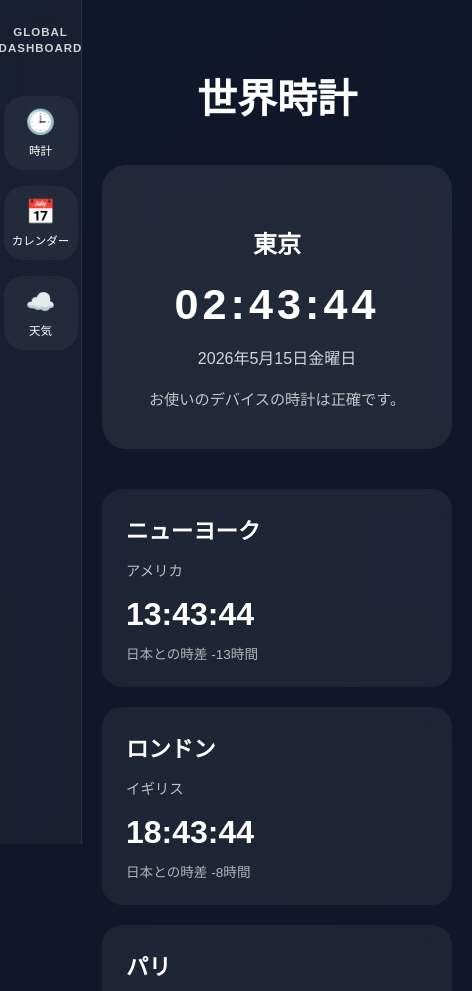
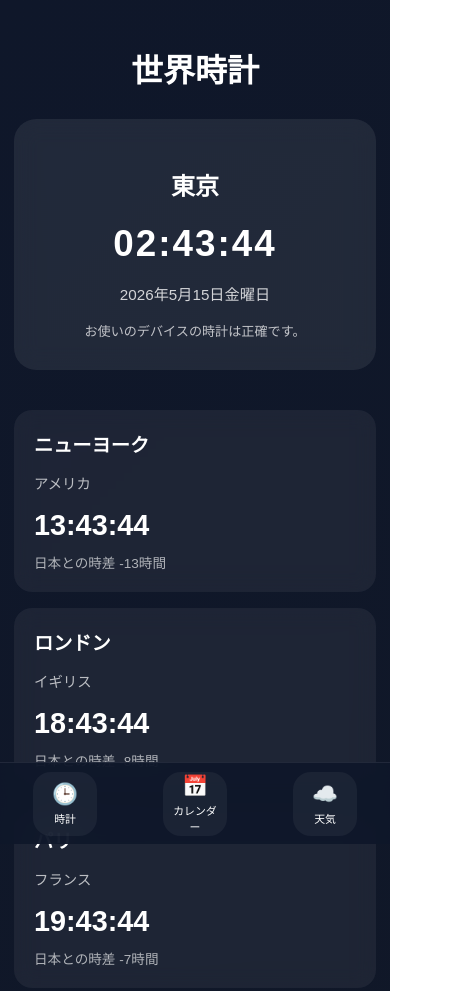
Before and after one commit to stakazo/world-dashboard, a plain HTML site: page index.html in a window 390 px wide. Shown: the top 991 px of the page, 472 px wide, since content can reach past the window. Drawn offline with Linux system fonts and the light colour scheme; no server answers.

Commit message:
Add files via upload

```diff
--- a/script.js
+++ b/script.js
@@ -1,3 +1,21 @@
+// =====================================
+// DEVICE CHECK
+// =====================================
+
+const isMobile =
+  window.innerWidth <= 700;
+
+if(isMobile){
+
+  console.log("スマホ表示");
+
+}
+else{
+
+  console.log("PC表示");
+
+}
+
 function hideAllPages(){
 
   document
--- a/style.css
+++ b/style.css
@@ -367,3 +367,240 @@ h1{
   }
 
 }
+
+/* ===================================== */
+/* MOBILE RESPONSIVE */
+/* ===================================== */
+
+@media(max-width:700px){
+
+  body{
+
+    flex-direction:column;
+
+  }
+
+  /* =========================
+     SIDEBAR → BOTTOM NAV
+  ========================= */
+
+  .sidebar{
+
+    width:100%;
+
+    height:82px;
+
+    min-height:auto;
+
+    position:fixed;
+
+    left:0;
+    right:0;
+    bottom:0;
+    top:auto;
+
+    flex-direction:row;
+
+    justify-content:space-around;
+
+    align-items:center;
+
+    padding:0;
+
+    border-right:none;
+
+    border-top:
+      1px solid rgba(255,255,255,0.08);
+
+    background:rgba(15,23,42,0.92);
+
+    backdrop-filter:blur(16px);
+
+  }
+
+  .logo{
+
+    display:none;
+
+  }
+
+  /* =========================
+     BUTTONS
+  ========================= */
+
+  .side-btn{
+
+    width:64px;
+
+    height:64px;
+
+    margin:0;
+
+    border-radius:18px;
+
+    font-size:1.3rem;
+
+  }
+
+  .side-btn span{
+
+    font-size:0.68rem;
+
+    margin-top:4px;
+
+  }
+
+  /* =========================
+     CONTENT
+  ========================= */
+
+  .content{
+
+    margin-left:0;
+
+    width:100%;
+
+    padding-bottom:110px;
+
+  }
+
+  .page{
+
+    padding:24px 14px;
+
+  }
+
+  h1{
+
+    font-size:2rem;
+
+    margin-bottom:28px;
+
+  }
+
+  /* =========================
+     MAIN CLOCK
+  ========================= */
+
+  .main-clock{
+
+    padding:28px 18px;
+
+    border-radius:22px;
+
+  }
+
+  #tokyo-time{
+
+    font-size:2.3rem;
+
+    letter-spacing:2px;
+
+    line-height:1.2;
+
+  }
+
+  #tokyo-date{
+
+    font-size:0.95rem;
+
+  }
+
+  #clock-diff{
+
+    font-size:0.82rem;
+
+    line-height:1.5;
+
+  }
+
+  /* =========================
+     GRID
+  ========================= */
+
+  .grid,
+  .weather-grid{
+
+    grid-template-columns:1fr;
+
+    gap:16px;
+
+  }
+
+  .card,
+  .weather-card{
+
+    padding:20px;
+
+    border-radius:18px;
+
+  }
+
+  .city-name,
+  .prefecture{
+
+    font-size:1.2rem;
+
+  }
+
+  .time{
+
+    font-size:1.8rem;
+
+  }
+
+  /* =========================
+     CALENDAR
+  ========================= */
+
+  .calendar-container{
+
+    padding:18px;
+
+    border-radius:20px;
+
+  }
+
+  .calendar-header{
+
+    font-size:1.5rem;
+
+  }
+
+  .calendar-grid{
+
+    gap:6px;
+
+  }
+
+  .day-name{
+
+    padding:8px 4px;
+
+    font-size:0.78rem;
+
+  }
+
+  .day{
+
+    min-height:72px;
+
+    padding:8px 4px;
+
+    font-size:0.82rem;
+
+  }
+
+  .day small{
+
+    display:block;
+
+    margin-top:4px;
+
+    font-size:0.62rem;
+
+    line-height:1.3;
+
+  }
+
+}
```
